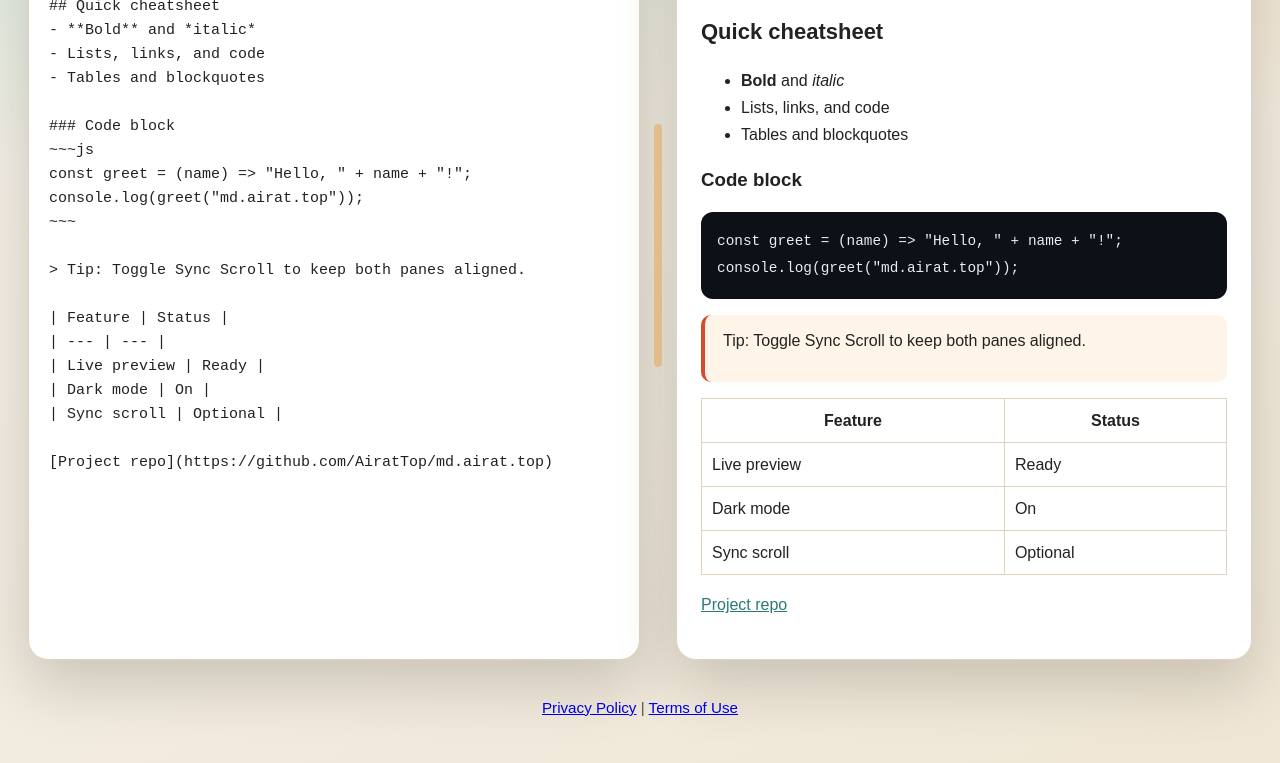
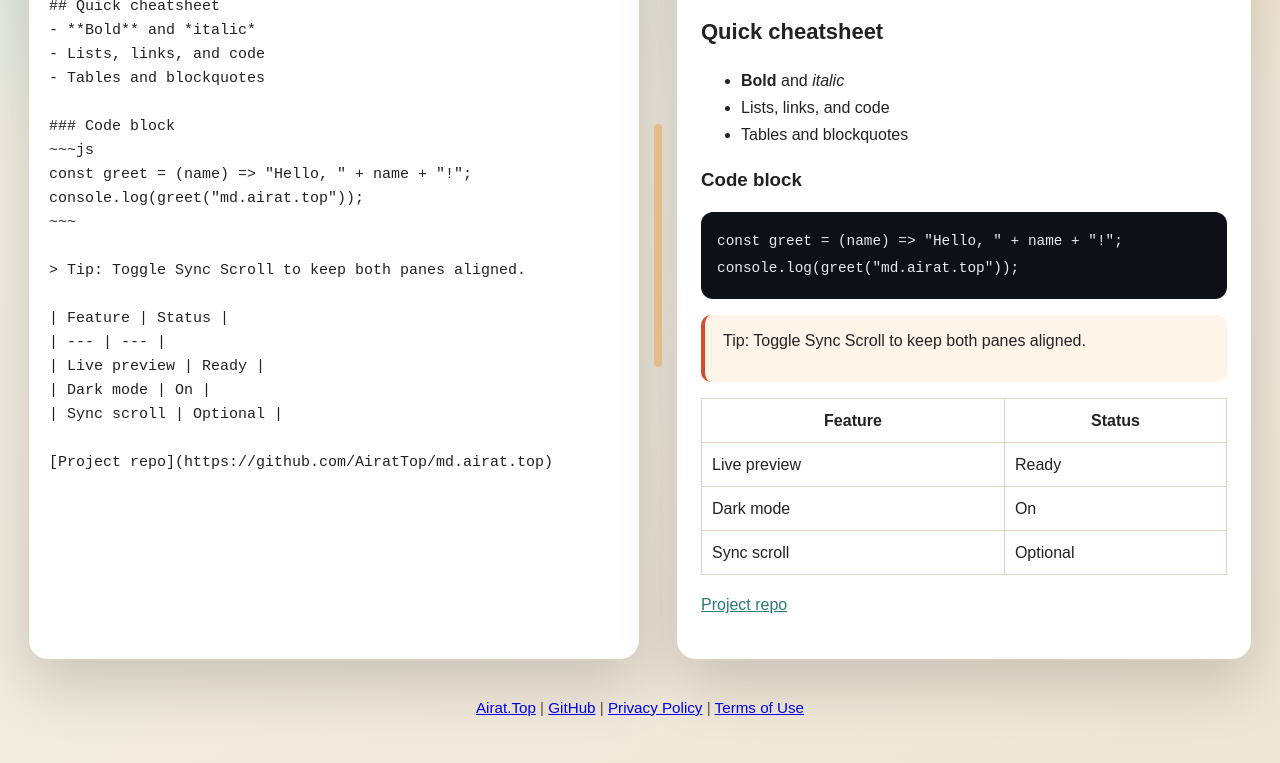
Before and after one commit to AiratTop/md.airat.top, a plain HTML site: page index.html in a window 1280 px wide. Shown: the part 275-1038 px from the top of the page. Drawn offline with Linux system fonts and the light colour scheme.

Commit message:
Update links

```diff
--- a/index.html
+++ b/index.html
@@ -109,6 +109,10 @@
 
       <footer class="doc-footer">
         <p>
+          <a href="https://airat.top" target="_blank" rel="noreferrer">Airat.Top</a>
+          |
+          <a href="https://github.com/AiratTop/md.airat.top" target="_blank" rel="noreferrer">GitHub</a>
+          |
           <a href="https://privacy.airat.top" target="_blank" rel="noreferrer privacy-policy">Privacy Policy</a>
           |
           <a href="https://terms.airat.top" target="_blank" rel="noreferrer terms-of-service">Terms of Use</a>
```
